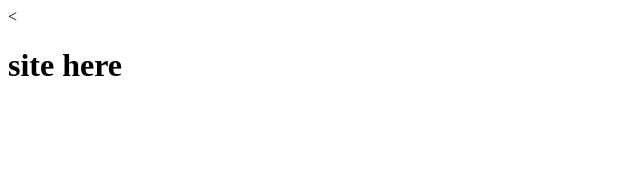
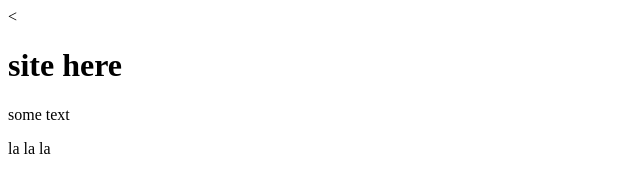
Before and after one commit to kostyayak/site, a plain HTML site: page index.html in a window 1280 px wide. Shown: the whole page, without its empty margins (0-640 px from the left). Drawn offline with Linux system fonts and the light colour scheme; files that its build step writes are made by us from their sources.

Commit message:
second commit

```diff
--- a/index.html
+++ b/index.html
@@ -7,5 +7,8 @@
 </head>
 <body>
     <h1>site here</h1>
+    <p>some text</p>
+    <p>la la la</p>
+    </p>
 </body>
 </html>
```
